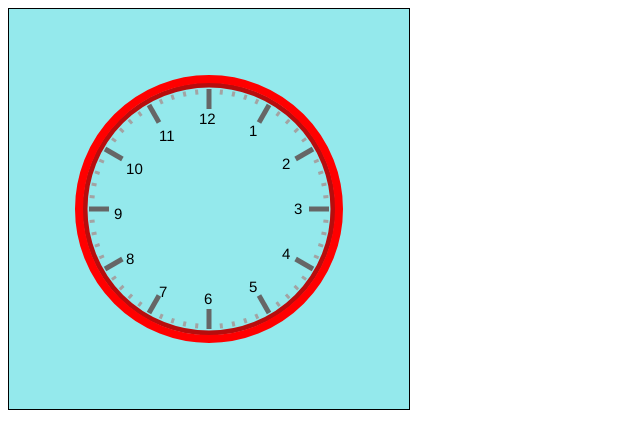
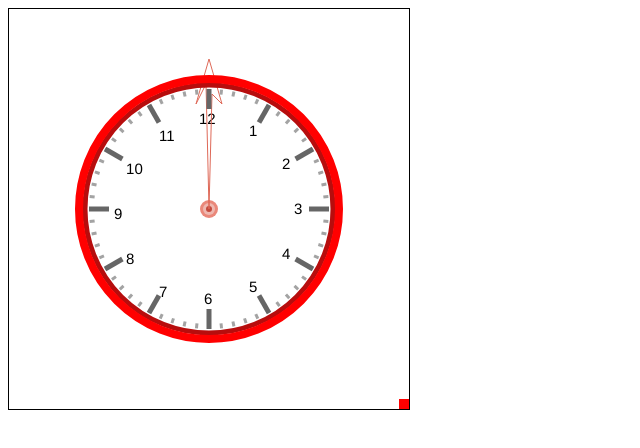
Before and after one commit to DouglasRyan/clock, a plain HTML site: page index.html in a window 1280 px wide. Shown: the whole page, without its empty margins (0-640 px from the left). Drawn offline with Linux system fonts and the light colour scheme.

Commit message:
中心圆点

```diff
--- a/main.js
+++ b/main.js
@@ -1,13 +1,83 @@
 let canvas = document.getElementById('canvas');//画布
 let hb = canvas.getContext('2d');//2D画板
 let numBack = canvas.getContext('2d');//2D画板
+let binBack = canvas.getContext('2d');//2D画板
+
+
 setNum()
+
 
 hb.translate(200, 200)
 
+//生成指针
+//指针圆心
+pin()
+function pin() {
+     hb.fillStyle = "#EA887A"
+    hb.beginPath()
+    hb.arc(0, 0, 9, 0, 2 * Math.PI)
+    hb.closePath()
+    hb.fill()
+
+    hb.fillStyle = "#EEB8B0"
+    hb.beginPath()
+    hb.arc(0, 0, 6, 0, 2 * Math.PI)
+    hb.closePath()
+    hb.fill()
+
+    hb.fillStyle = "#C44A3D"
+    hb.beginPath()
+    hb.arc(0, 0, 3, 0, 2 * Math.PI)
+    hb.closePath()
+    hb.fill()
+}
+//秒针
+binBack.beginPath();
+binBack.strokeStyle = '#DE6857';
+binBack.lineWidth = 1;
+binBack.lineJoin = "bevel";
+binBack.miterLimit = 10;
+binBack.moveTo(0, 0);
+binBack.lineTo(3, -115);
+binBack.lineTo(13, -105);
+binBack.lineTo(0, -150);
+binBack.lineTo(-13, -105);
+binBack.lineTo(-3, -125);
+binBack.lineTo(0, 0);
+binBack.stroke();
+binBack.closePath();
+binBack.restore();
+
+
+// drawSecPin()
+// function drawSecPin() {
+//     binBack.save();
+//     binBack.translate(200, 200);
+//     binBack.beginPath();
+//     binBack.strokeStyle = '#AFEEEE';
+//     binBack.lineWidth = 1;
+//     binBack.lineJoin = "bevel";
+//     binBack.miterLimit = 10;
+//     binBack.moveTo(0, 30);
+//     binBack.lineTo(3, -175);
+//     binBack.lineTo(13, -165);
+//     binBack.lineTo(0, -210);
+//     binBack.lineTo(-13, -165);
+//     binBack.lineTo(-3, -175);
+//     binBack.lineTo(0, 30);
+//     binBack.stroke();
+//     binBack.closePath();
+//     binBack.restore();
+//     console.log(1)
+// }
+
+
+
+
+//绘制一个填充的矩形
+
 //设置数字
 function setNum() {
-    console.log(1)
     numBack.save();
     numBack.translate(200, 200);
     numBack.beginPath();
@@ -59,7 +129,7 @@ for (let i = 0; i < 12; i++) {
 //内表盘
 hb.beginPath()
 hb.strokeStyle = '#B70D0D'
-hb.arc(0,0,124,0,Math.PI*2);
+hb.arc(0, 0, 124, 0, Math.PI * 2);
 hb.lineWidth = 5
 hb.stroke()
 hb.closePath()
@@ -67,7 +137,39 @@ hb.closePath()
 //外表盘
 hb.beginPath()
 hb.strokeStyle = 'red'
-hb.arc(0,0,130,0,Math.PI*2);
+hb.arc(0, 0, 130, 0, Math.PI * 2);
 hb.lineWidth = 8
 hb.stroke()
 hb.closePath()
+
+
+//绘制指针
+var now = new Date();
+let hours = now.getHours(),
+    minutes = now.getMinutes(),
+    seconds = now.getSeconds();
+
+hb.save()
+hb.translate(200, 200)
+
+//时针
+hour(hours);
+
+
+function hour(thour) {
+
+    var newhour = 0;
+    if (thour > 12) {
+        newhour = thour - 12;
+    } else {
+        newhour = thour;
+    }
+    hb.rotate((2 * Math.PI / 12) * newhour);
+
+
+
+}
+
+hb.fillStyle = 'red'
+hb.fillRect(0, 0, 10, 10)
+//绘制一个填充的矩形
--- a/style.scss
+++ b/style.scss
@@ -1,5 +1,4 @@
 canvas{
-    background:rgb(148, 233, 236);
     display: block;
     border: 1px solid black;
 }
```
Also changed, not shown: test.js (+10 -1 lines), style.css.
